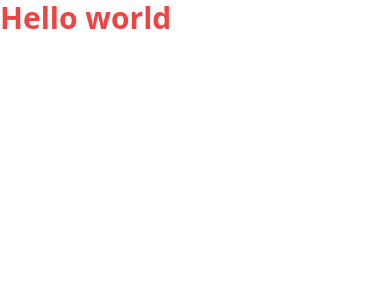
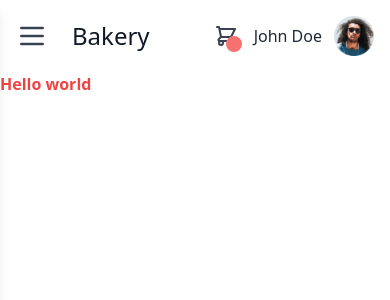
Before and after one commit to LFdeSouza/e-bakery-client, a React (Create React App) app: page / in a window 390 px wide. Shown: the top 300 px of the page. Built offline with nearby package versions, Linux system fonts and the light colour scheme; the HTML template or start-up script is replaced by a standard one.

Commit message:
header/sidebar

```diff
--- a/package.json
+++ b/package.json
@@ -3,6 +3,7 @@
   "version": "0.1.0",
   "private": true,
   "dependencies": {
+    "@heroicons/react": "^1.0.6",
     "@testing-library/jest-dom": "^5.16.4",
     "@testing-library/react": "^13.3.0",
     "@testing-library/user-event": "^13.5.0",
--- a/src/App.tsx
+++ b/src/App.tsx
@@ -1,6 +1,11 @@
+import Navbar from "./components/shared/Navbar";
+
 function App() {
   return (
-    <h1 className="text-red-500 font-bold text-3xl">Hello world</h1>
+    <>
+      <Navbar user="John Doe" />
+      <h1 className="font-bold text-red-500">Hello world</h1>
+    </>
   );
 }
 
--- /dev/null
+++ b/src/components/shared/Navbar.tsx
@@ -0,0 +1,91 @@
+import { useState } from "react";
+import { MenuIcon, ShoppingCartIcon, XIcon } from "@heroicons/react/outline";
+import img from "../../assets/images/image-avatar.png";
+
+interface Props {
+  user: string;
+}
+
+interface SidebarProps {
+  isSidebarOpen: boolean;
+  toggleSidebar: React.Dispatch<React.SetStateAction<boolean>>;
+}
+
+const Navbar: React.FC<Props> = ({ user = "John Doe" }) => {
+  const [isSidebarOpen, toggleSidebar] = useState(false);
+  const [openLogout, setOpenLogout] = useState(false);
+
+  return (
+    <header className="flex items-center justify-between p-4 border-gray-200 md:mx-10 md:max-w-7xl md:border-b">
+      <Sidebar isSidebarOpen={isSidebarOpen} toggleSidebar={toggleSidebar} />
+
+      <div className="flex gap-6">
+        <MenuIcon
+          onClick={() => toggleSidebar(!isSidebarOpen)}
+          className="w-8 h-8 text-gray-700 cursor-pointer md:hidden"
+        />
+        <a href="/" className="text-2xl text-gray-900">
+          Bakery
+        </a>
+      </div>
+      <div className="flex items-center gap-4 text-gray-800">
+        <div className="relative">
+          <ShoppingCartIcon className="w-6 h-6 text-gray-700 cursor-pointer" />
+          <span className="absolute w-4 h-4 bg-red-400 rounded-full top-3 left-3"></span>
+        </div>
+        <div
+          onClick={() => setOpenLogout(!openLogout)}
+          className="relative flex items-center gap-3 cursor-pointer"
+        >
+          <p>John Doe</p>
+          <img className="w-10 h-10" src={img} alt="Profile" />
+          {openLogout && <LogoutMenu />}
+        </div>
+      </div>
+    </header>
+  );
+};
+
+const LogoutMenu = () => (
+  <div className="absolute left-0 p-4 px-8 bg-white rounded shadow-lg top-12">
+    <p className="hover:underline ">Logout</p>
+  </div>
+);
+
+const Sidebar: React.FC<SidebarProps> = ({ isSidebarOpen, toggleSidebar }) => (
+  <>
+    <div
+      className={`absolute inset-0 z-40 bg-black/80 ${
+        !isSidebarOpen && "-translate-x-full"
+      }`}
+    ></div>
+    <nav
+      className={`absolute top-0 left-0 z-50 h-screen w-10/12 ${
+        !isSidebarOpen && "-translate-x-full"
+      } bg-white p-8 shadow-lg transition-all duration-300 ease-in-out`}
+    >
+      <XIcon
+        onClick={() => toggleSidebar(!isSidebarOpen)}
+        className="w-8 h-8 text-gray-500 cursor-pointer"
+      />
+      <ul className="flex flex-col gap-4 mt-10 text-gray-600">
+        <li className="text-lg font-semibold cursor-pointer">
+          <a href="/">Our products</a>
+        </li>
+        <li className="text-lg font-semibold cursor-pointer">
+          <a href="/">Breads</a>
+        </li>
+        <li className="text-lg font-semibold cursor-pointer">
+          <a href="/">Sweets</a>
+        </li>
+        <li className="text-lg font-semibold cursor-pointer">
+          <a href="/">About</a>
+        </li>
+        <li className="text-lg font-semibold cursor-pointer">
+          <a href="/">Contact us</a>
+        </li>
+      </ul>
+    </nav>
+  </>
+);
+export default Navbar;
```
Also changed, not shown: src/assets/images/image-avatar.png (added), 1 other file (tests, documents, lock files or other folders).
